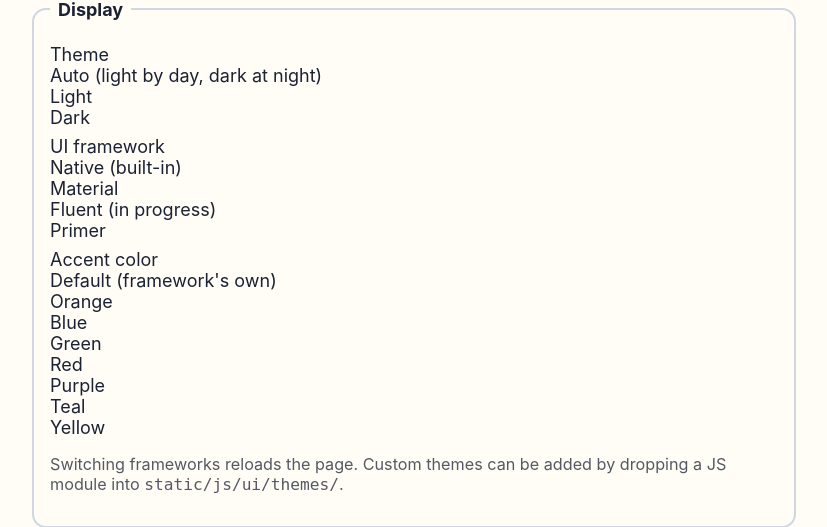
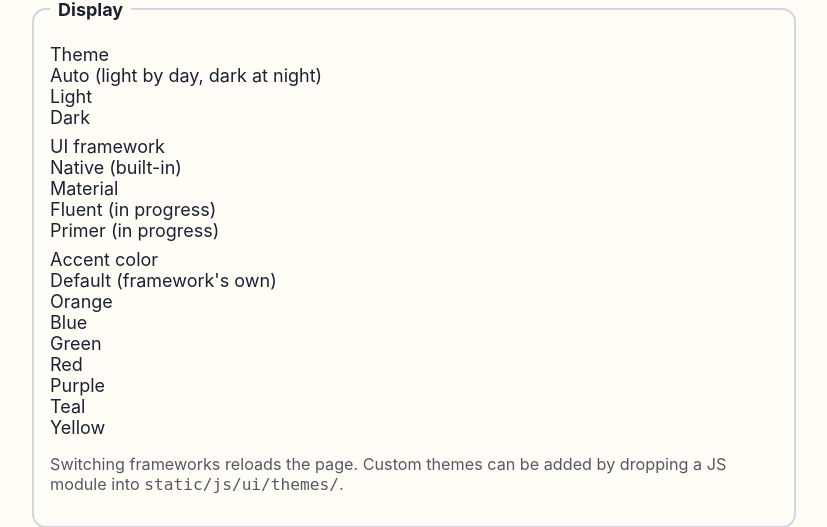
Before and after one commit to PhillyUrbs/OutfitPi, a Flask app: page /settings in a window 1280 px wide. Shown: the part 1918-2445 px from the top of the page, without its empty margins (226-1053 px from the left). Run offline with Flask 3, Linux system fonts and the light colour scheme; data that the repository does not hold is empty; some libraries are stand-ins or nearby versions.

Commit message:
chore(theme): disable Primer in picker until live verification
Both Fluent v3 and Primer (esm.sh CSS endpoint) hit issues that need
hands-on debugging. Theme modules stay in the tree — they just don't
appear as selectable options in the Settings dropdown. Native + Material
remain fully working.

```diff
--- a/templates/settings.html
+++ b/templates/settings.html
@@ -134,7 +134,7 @@
           <option value="native">Native (built-in)</option>
           <option value="material">Material</option>
           <option value="fluent" disabled>Fluent (in progress)</option>
-          <option value="primer">Primer</option>
+          <option value="primer" disabled>Primer (in progress)</option>
         </select>
       </label>
       <label>Accent color
```
